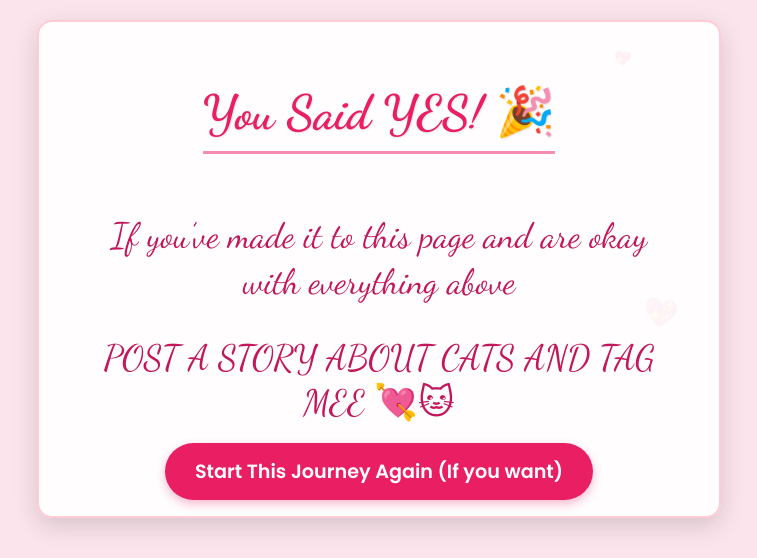
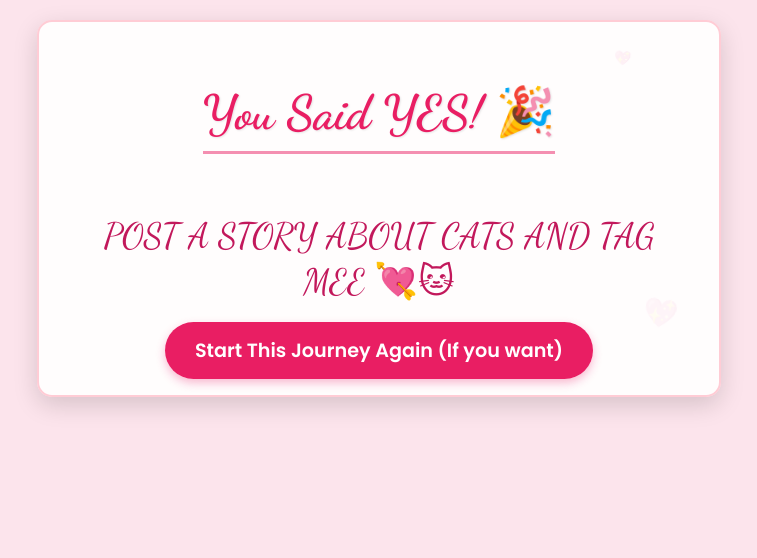
Before and after one commit to thezeus-01/A-Whisper-Between-Stars, a Flask app: page /contact_page in a window 1280 px wide. Shown: the top 558 px of the page, without its empty margins (261-1018 px from the left). Run offline with Flask 3, Linux system fonts and the light colour scheme; the visitor is signed in with stand-in values (Sample User, id 1).

Commit message:
Update contact_page.html

```diff
--- a/templates/contact_page.html
+++ b/templates/contact_page.html
@@ -9,7 +9,6 @@
 <body class="girly-background">
   <div class="container animated-background text-center">
     <h1 class="fancy-text special-heading">You Said YES! 🎉</h1>
-    <p class="proposal-text bigger-text"> If you’ve made it to this page and are okay with everything above  </p>
     <p class="proposal-text bigger-text">POST A STORY ABOUT CATS AND TAG MEE 💘🐱</p>
 
     <a href="{{ url_for('login') }}" class="heart-button mt-30">Start This Journey Again (If you want)</a>
```
